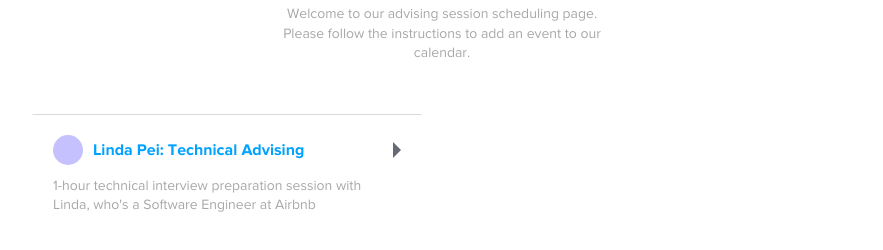
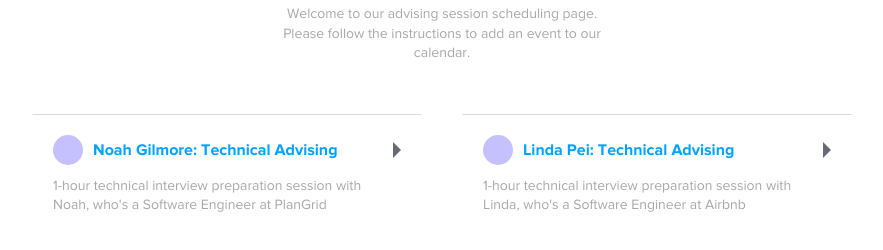
Before and after one commit to muratsu/pathriseadvisors, a plain HTML site: page index.html in a window 1280 px wide. Shown: the part 120-370 px from the top of the page, without its empty margins (198-1081 px from the left). Drawn offline with Linux system fonts and the light colour scheme.

Commit message:
Noah Gilmore joined part-time advisors

```diff
--- a/index.html
+++ b/index.html
@@ -41,7 +41,8 @@
         <div class="ptm wrapper">
           <div class="js-event-type-list-region">
             <div class="row">
-              <!-- <div class="cell">
+              <div class="cell">
+                <a href="https://calendly.com/noah-gilmore/pathrise">
                   <div class="event-type">
                     <div class="marker" style="background-color:#c5c1ff"></div>
                     <div class="last-col">
@@ -50,7 +51,8 @@
                     <div class="muted">1-hour technical interview preparation session with Noah, who's a Software
                       Engineer at PlanGrid</div>
                   </div>
-              </div> -->
+                </a>
+              </div>
               <div class="cell">
                 <a href="https://calendly.com/lindapei/pathrise">
                   <div class="event-type">
```
Lines whose indentation alone changed are shown as unchanged.
